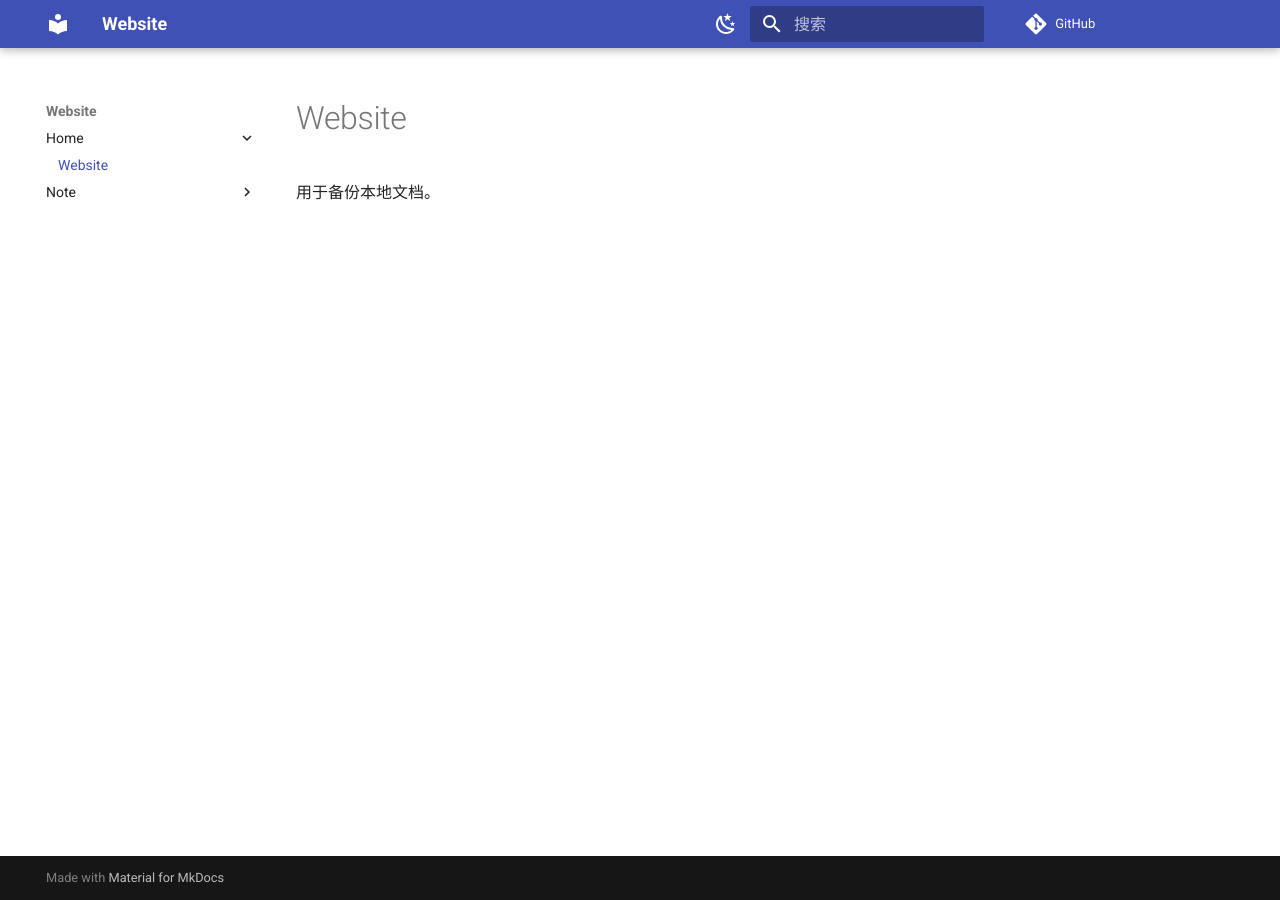
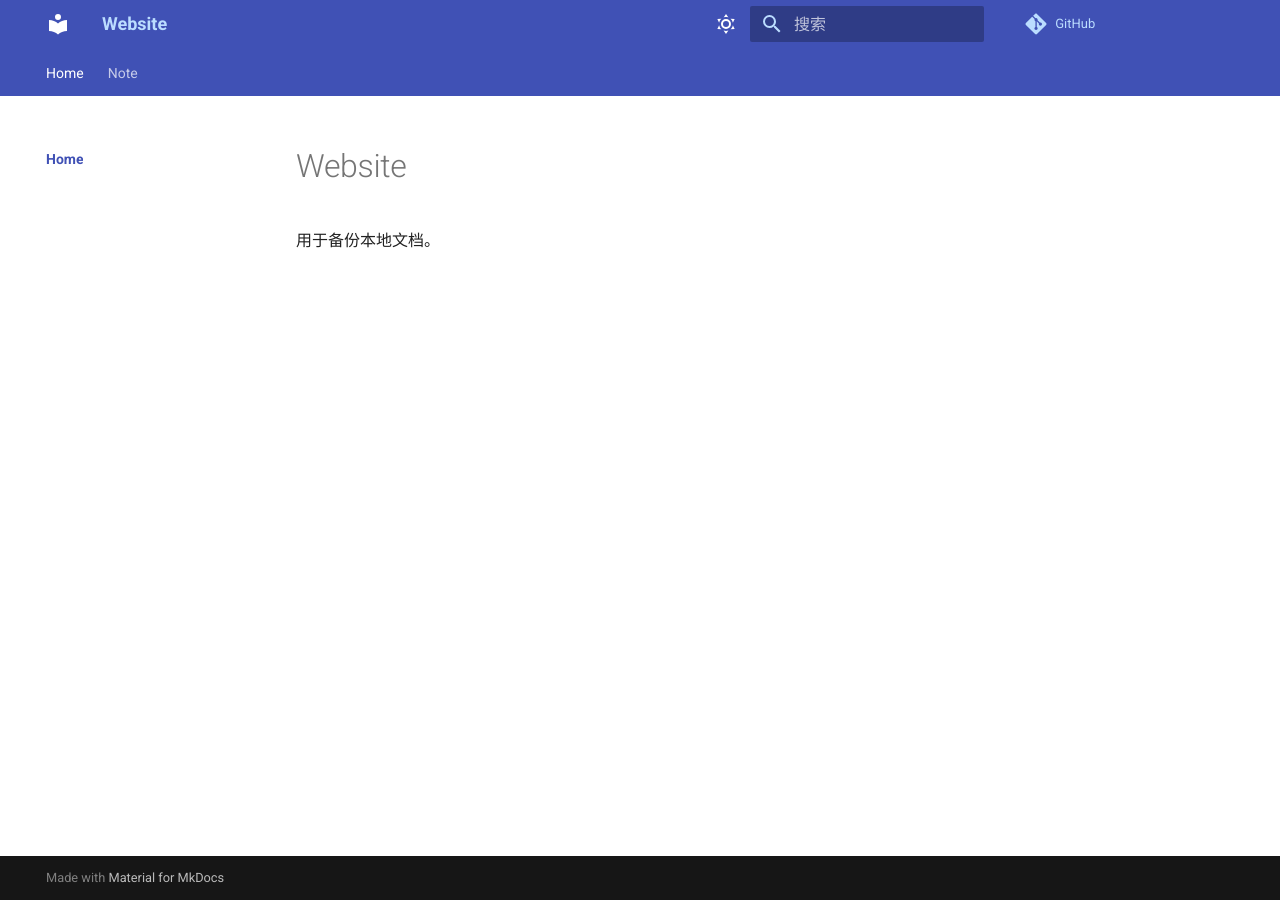
Before and after one commit to Wijkqwe/Wijkqwe.github.io, an MkDocs documentation site: the page built from docs/index.md, in a window 1280 px wide. Built offline with MkDocs 1.6.1 and Material for MkDocs 9.7.7, drawn with Linux system fonts in a browser that asks for light colours; comment, search, counter and statistics services are not loaded.

Commit message:
配置 css

```diff
--- /dev/null
+++ b/docs/css/custom.css
@@ -0,0 +1,60 @@
+/**********************************************************************/
+/* @file: docs/css/custom.css */
+/**********************************************************************/
+/* 全局配置 {{{ */
+:root > * {
+  /* --md-header-height: 1rem;   /* 导航栏整体高度 默认 3.2rem */
+}
+/* }}} */
+/**********************************************************************/
+/* 暗色主题 {{{ */
+[data-md-color-scheme="slate"] { /* 暗色模式 */
+  --md-code-fg-color: #99ddff; /* `文字` */
+  --md-default-bg-color: #101010; /* 背景颜色 */
+  /* --md-default-fg-color--lightest: #ff0000; /* 一些小图标 */
+  /* --md-primary-fg-color: #101010; /* primary 导航栏背景颜色 */
+  --md-typeset-color: #bbddff; /* 正文文字 */
+}
+/**********************************************************************/
+/* 顶部导航栏 {{{ */
+[data-md-color-scheme="slate"] .md-header {
+  /* !important 是 CSS 权重强制提升标记，写在样式声明末尾，分号之前。
+   * 作用：无视正常 CSS 优先级规则，强制让这条样式生效。 */
+  /* height: 2rem; /* 高度 */
+  background-color: #101010 !important;
+  border-bottom: 1px solid #bbddff;
+  color: #bbddff;
+}
+
+.md-search {
+  /* height: 2rem; /* 将此值修改为你想要的高度 */
+}
+
+.md-search__input {
+  /* height: 1rem; /* 将此值修改为你想要的高度 */
+}
+[data-md-color-scheme="slate"] .md-header .md-header__button,
+.md-header .md-header__title,
+.md-header .md-nav__link,
+.md-header .md-search,
+.md-search__form,
+.md-search__icon.md-icon,
+.md-search__input,
+.md-search__output,
+.md-header__source {
+  color: #bbddff;
+}
+
+/* .md-header__button.md-logo svg { height: 1rem; } /**/
+/* }}} */
+/**********************************************************************/
+[data-md-color-scheme="slate"] .md-tabs { /* 暗色模式 */
+  background-color: #101010 !important;
+  border-bottom: 1px solid #bbddff;
+  color: #bbddff;
+}
+
+/* }}} */
+/**********************************************************************/
+/* 侧边栏下边框
+nav[data-md-level="0"] > .md-nav__list > .md-nav__item { border-bottom: 1px solid #eee; } */
--- a/mkdocs.yml
+++ b/mkdocs.yml
@@ -46,18 +46,27 @@
 theme:
   name: material
   language: zh
-  features:        # 开启功能（导航、返回顶部等）
-    # - navigation.tabs
-    - navigation.top
-  palette:         # 颜色方案（支持亮/暗切换）
-    - scheme: default
-      primary: indigo
-      accent: pink
+  features: #: 开启功能（导航、返回顶部等）
+    - content.code.annotate
+    - content.code.copy #: 为代码块开启复制选项
+    - navigation.tabs #: 将顶级导航部分渲染为顶部标签栏
+    - navigation.indexes #: 为每个导航部分关联一个索引界面
+    - navigation.top #: 返回顶部按钮
+    - search.highlight #: 在搜索结果中高亮关键词
+  palette: #: 颜色方案（支持亮/暗切换）
+    - media: "(prefers-color-scheme: light)"
+      scheme: default #: 配色方案：浅色模式
+      primary: indigo #: 原色，默认蓝，用于标题、侧边栏、文本链接和其他几个组件
+      accent: pink #: 强调色，默认蓝，可以交互的元素如悬停链接、按钮和滚动条
       toggle:
-        icon: material/weather-night
+        icon: material/weather-sunny #: 图标，太阳
         name: 切换到暗色模式
-    - scheme: slate   # 暗色模式
+    - media: "(prefers-color-scheme: dark)"
+      scheme: slate   #: 暗色模式
       primary: blue
       toggle:
-        icon: material/weather-sunny
+        icon: material/weather-night #: 图标，月亮
         name: 切换到亮色模式
+
+extra_css:
+  - css/custom.css
```
Also changed, not shown: README.md (+4 -0 lines), 1 other file.
